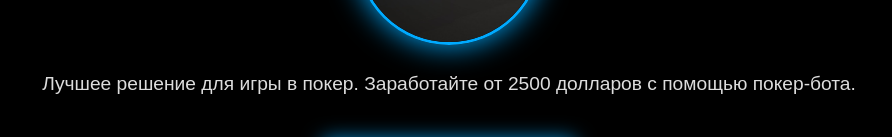
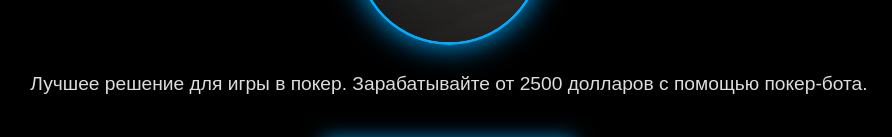
Before and after one commit to aifarmd/ne, a plain HTML site: page index.html in a window 1280 px wide. Shown: the part 201-338 px from the top of the page, without its empty margins (191-1083 px from the left). Drawn offline with Linux system fonts and the light colour scheme.

Commit message:
Update index.html

```diff
--- a/index.html
+++ b/index.html
@@ -87,7 +87,7 @@
     <img src="poker.jpg" alt="Покер" />
   </div>
 
-  <p>Лучшее решение для игры в покер. Заработайте от 2500 долларов с помощью покер-бота.</p>
+  <p>Лучшее решение для игры в покер. Зарабатывайте от 2500 долларов с помощью покер-бота.</p>
 
   <a class="telegram-button" href="https://t.me/+wwHjqu5lBew4ZTVi" target="_blank">Перейти в Telegram</a>
 </body>
```
